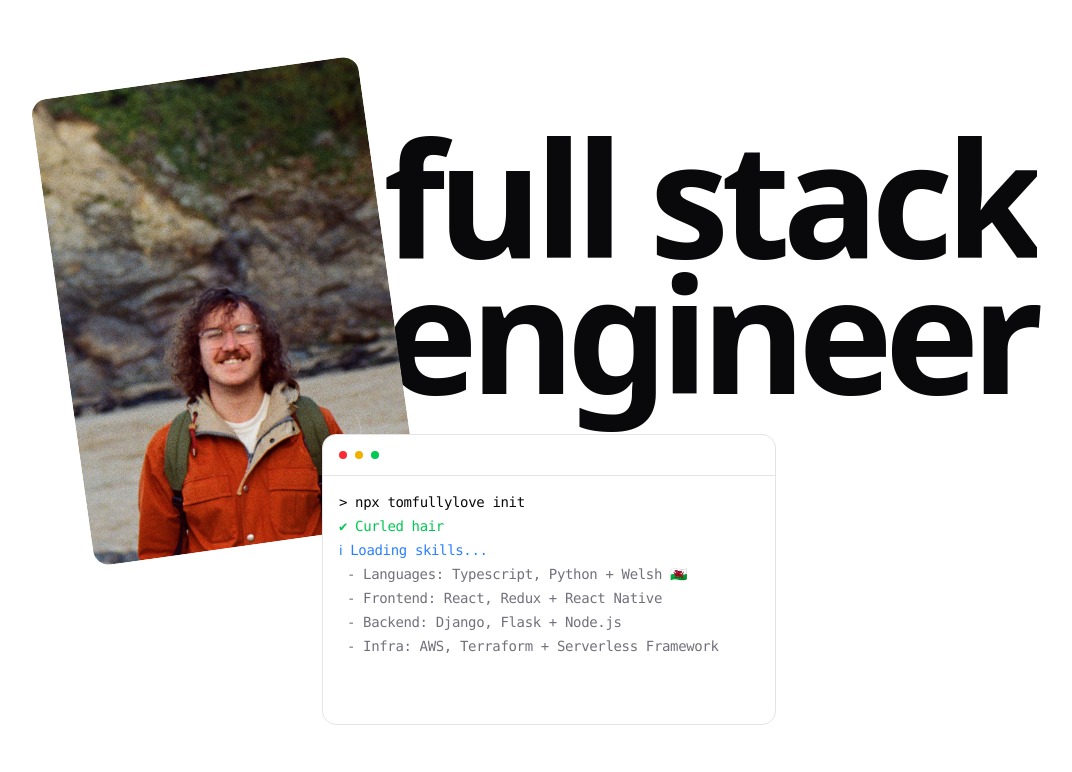
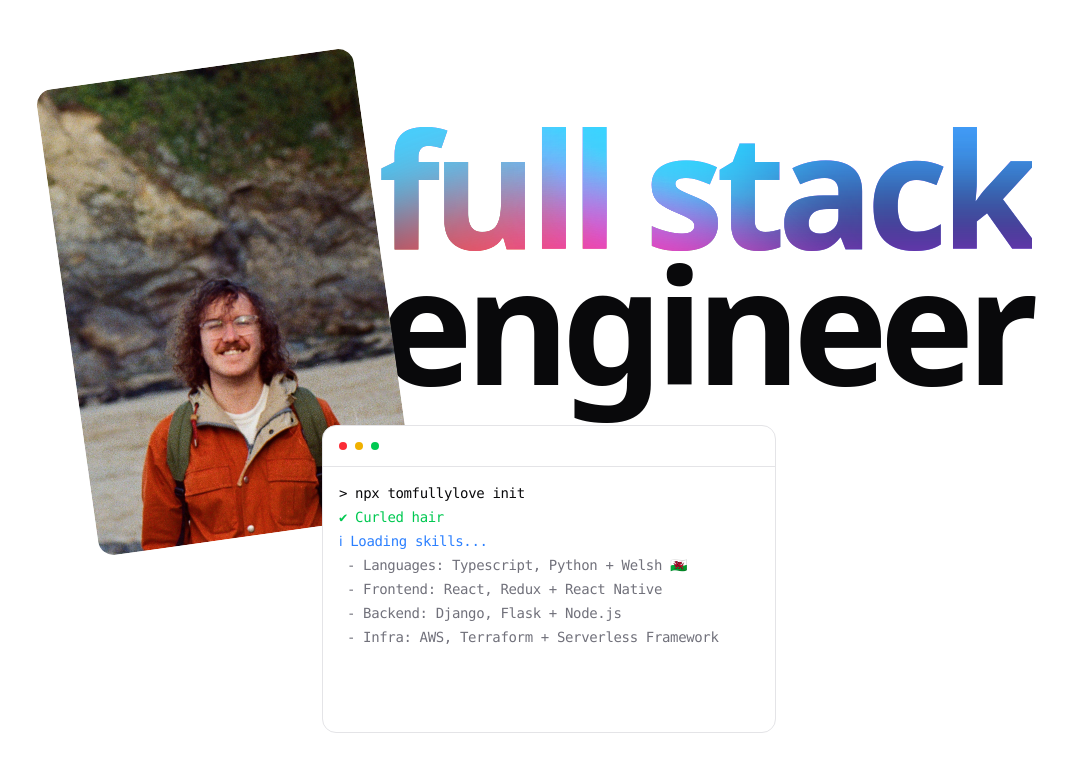
Before and after one commit to tomfullylove/personal-website, a Next.js app: page / in a window 1280 px wide. Shown: the top 772 px of the page, without its empty margins (91-1163 px from the left). Built offline with nearby package versions, Linux system fonts and the light colour scheme.

Commit message:
fix aurora text with animation vars

```diff
--- a/app/globals.css
+++ b/app/globals.css
@@ -123,6 +123,13 @@
       right: 25%;
     }
   }
+
+  --animate-aurora-border: aurora-border 6s infinite;
+
+  --animate-aurora-1: aurora-1 12s infinite;
+  --animate-aurora-2: aurora-2 12s infinite;
+  --animate-aurora-3: aurora-3 12s infinite;
+  --animate-aurora-4: aurora-4 12s infinite;
 }
 
 :root {
--- a/app/page.tsx
+++ b/app/page.tsx
@@ -6,17 +6,17 @@ export default function Home() {
   return (
     <div className="flex flex-col items-center justify-center h-screen p-4">
       <div className="flex">
-        <div className="-rotate-8">
+        <div className="-rotate-8 z-2">
           <img
             src="/me.jpg"
-            className="w-[330px] min-w-[320px] h-[470px] min-h-[470px] rounded-2xl"
+            className="w-[320px] min-w-[320px] h-[470px] min-h-[470px] rounded-2xl"
           />
         </div>
         <div className="flex flex-col -ml-2">
           <h1 className="text-[160px] font-bold tracking-tighter">
             <AuroraText>full stack</AuroraText>
           </h1>
-          <h1 className="text-[160px] font-bold -mt-26 tracking-tighter">
+          <h1 className="text-[160px] font-bold -mt-26 tracking-tighter z-1">
             engineer
           </h1>
         </div>
--- a/components/Terminal.tsx
+++ b/components/Terminal.tsx
@@ -7,7 +7,7 @@ import {
 
 export function Terminal() {
   return (
-    <MagicTerminal className="max-w-xl">
+    <MagicTerminal className="max-w-xl h-[308px]">
       <TypingAnimation>&gt; npx tomfullylove init</TypingAnimation>
       <AnimatedSpan delay={1500} className="text-green-500">
         <span>✔ Curled hair</span>
--- a/components/magicui/animated-gradient-text.tsx
+++ /dev/null
@@ -1,37 +0,0 @@
-import { cn } from "@/lib/utils";
-import { ComponentPropsWithoutRef } from "react";
-
-export interface AnimatedGradientTextProps
-  extends ComponentPropsWithoutRef<"div"> {
-  speed?: number;
-  colorFrom?: string;
-  colorTo?: string;
-}
-
-export function AnimatedGradientText({
-  children,
-  className,
-  speed = 1,
-  colorFrom = "#ffaa40",
-  colorTo = "#9c40ff",
-  ...props
-}: AnimatedGradientTextProps) {
-  return (
-    <span
-      style={
-        {
-          "--bg-size": `${speed * 300}%`,
-          "--color-from": colorFrom,
-          "--color-to": colorTo,
-        } as React.CSSProperties
-      }
-      className={cn(
-        `inline animate-gradient bg-gradient-to-r from-[var(--color-from)] via-[var(--color-to)] to-[var(--color-from)] bg-[length:var(--bg-size)_100%] bg-clip-text text-transparent`,
-        className,
-      )}
-      {...props}
-    >
-      {children}
-    </span>
-  );
-}
--- a/components/magicui/aurora-text.tsx
+++ b/components/magicui/aurora-text.tsx
@@ -26,10 +26,10 @@ export function AuroraText({
     >
       {children}
       <span className="pointer-events-none absolute inset-0 mix-blend-lighten dark:mix-blend-darken">
-        <span className="pointer-events-none absolute -top-1/2 h-[30vw] w-[30vw] animate-[aurora-border_6s_ease-in-out_infinite,aurora-1_12s_ease-in-out_infinite_alternate] bg-[hsl(var(--color-1))] mix-blend-overlay blur-[1rem]"></span>
-        <span className="pointer-events-none absolute right-0 top-0 h-[30vw] w-[30vw] animate-[aurora-border_6s_ease-in-out_infinite,aurora-2_12s_ease-in-out_infinite_alternate] bg-[hsl(var(--color-2))] mix-blend-overlay blur-[1rem]"></span>
-        <span className="pointer-events-none absolute bottom-0 left-0 h-[30vw] w-[30vw] animate-[aurora-border_6s_ease-in-out_infinite,aurora-3_12s_ease-in-out_infinite_alternate] bg-[hsl(var(--color-3))] mix-blend-overlay blur-[1rem]"></span>
-        <span className="pointer-events-none absolute -bottom-1/2 right-0 h-[30vw] w-[30vw] animate-[aurora-border_6s_ease-in-out_infinite,aurora-4_12s_ease-in-out_infinite_alternate] bg-[hsl(var(--color-4))] mix-blend-overlay blur-[1rem]"></span>
+        <span className="pointer-events-none absolute -top-1/2 h-[50vw] w-[50vw] rounded-full bg-(--color-1) mix-blend-overlay blur-[3rem] animate-aurora-1-border animate-aurora-1"></span>
+        <span className="pointer-events-none absolute right-0 top-0 h-[50vw] w-[50vw] rounded-7xl bg-(--color-2) mix-blend-overlay blur-[3rem] animate-aurora-2-border animate-aurora-2"></span>
+        <span className="pointer-events-none absolute bottom-0 left-0 h-[50vw] w-[50vw] rounded-6xl bg-(--color-3) mix-blend-overlay blur-[3rem] animate-aurora-3-border animate-aurora-3"></span>
+        <span className="pointer-events-none absolute -bottom-1/2 right-0 h-[50vw] w-[50vw] rounded-4xl bg-(--color-4) mix-blend-overlay blur-[3rem] animate-aurora-4-border animate-aurora-4"></span>
       </span>
     </MotionComponent>
   );
```
Also changed, not shown: 1 other file (tests, documents, lock files or other folders).
